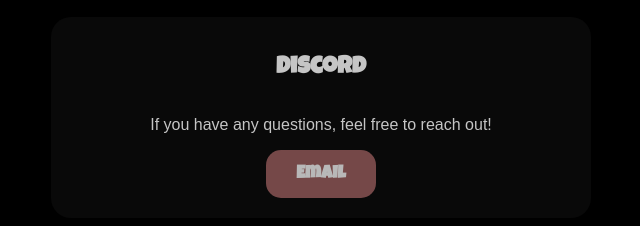
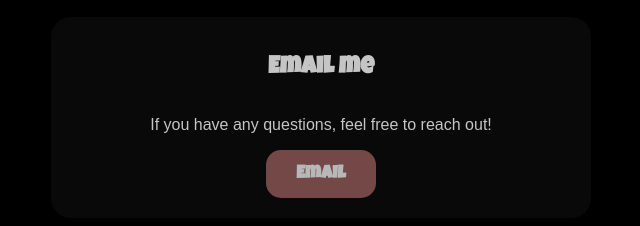
Before and after one commit to Frotoproto/ThePackage, a plain HTML site: page Home.html in a window 1280 px wide. Shown: the part 1436-1662 px from the top of the page, 319-959 px from the left. Drawn offline with Linux system fonts and the light colour scheme.

Commit message:
Update Home.html

```diff
--- a/Home.html
+++ b/Home.html
@@ -52,7 +52,7 @@
         </div>
 
         <div class="contact bubble" id="contact">
-            <h2>Discord</h2>
+            <h2>Email me</h2>
             <p>If you have any questions, feel free to reach out!</p>
             <a href="https://mail.google.com/mail/u/0/?fs=1&to=jccloud1233@gmail.com&su=Enquiry&tf=cm">Email</a>
         </div>
```
